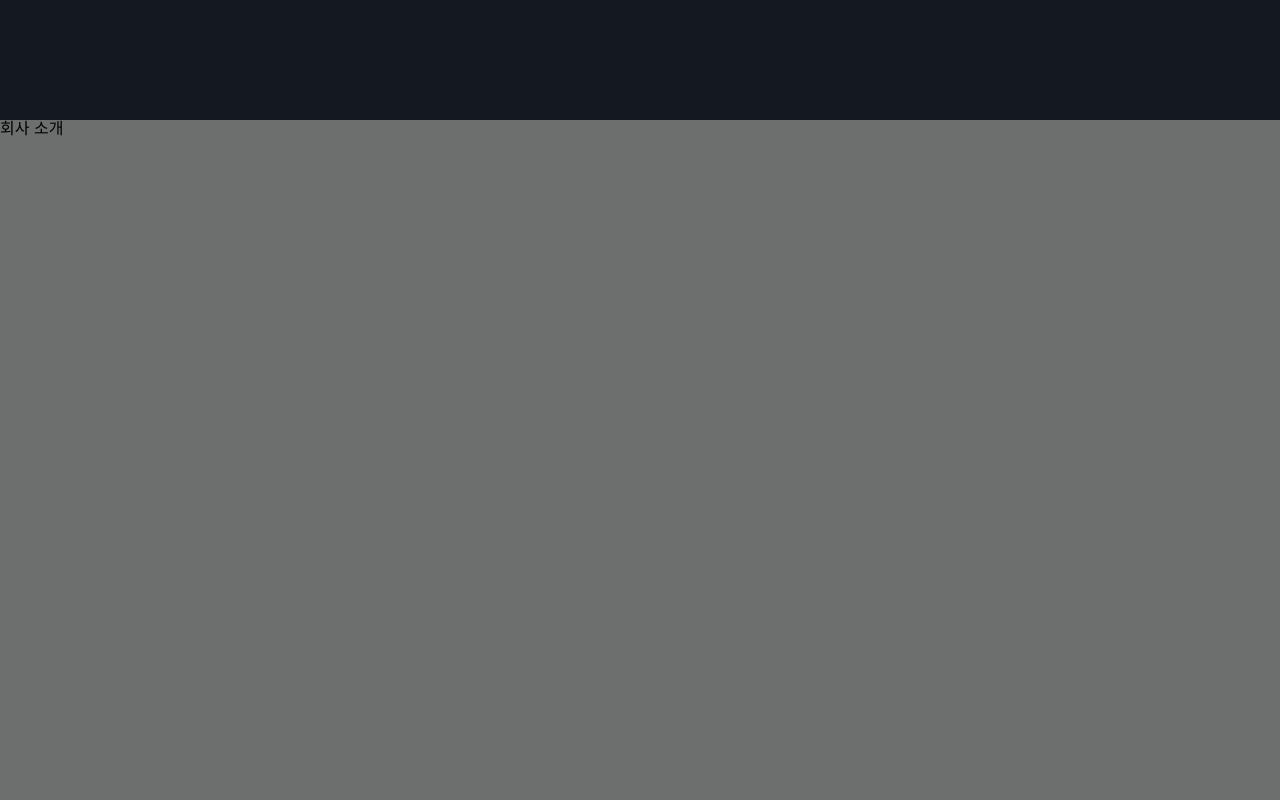
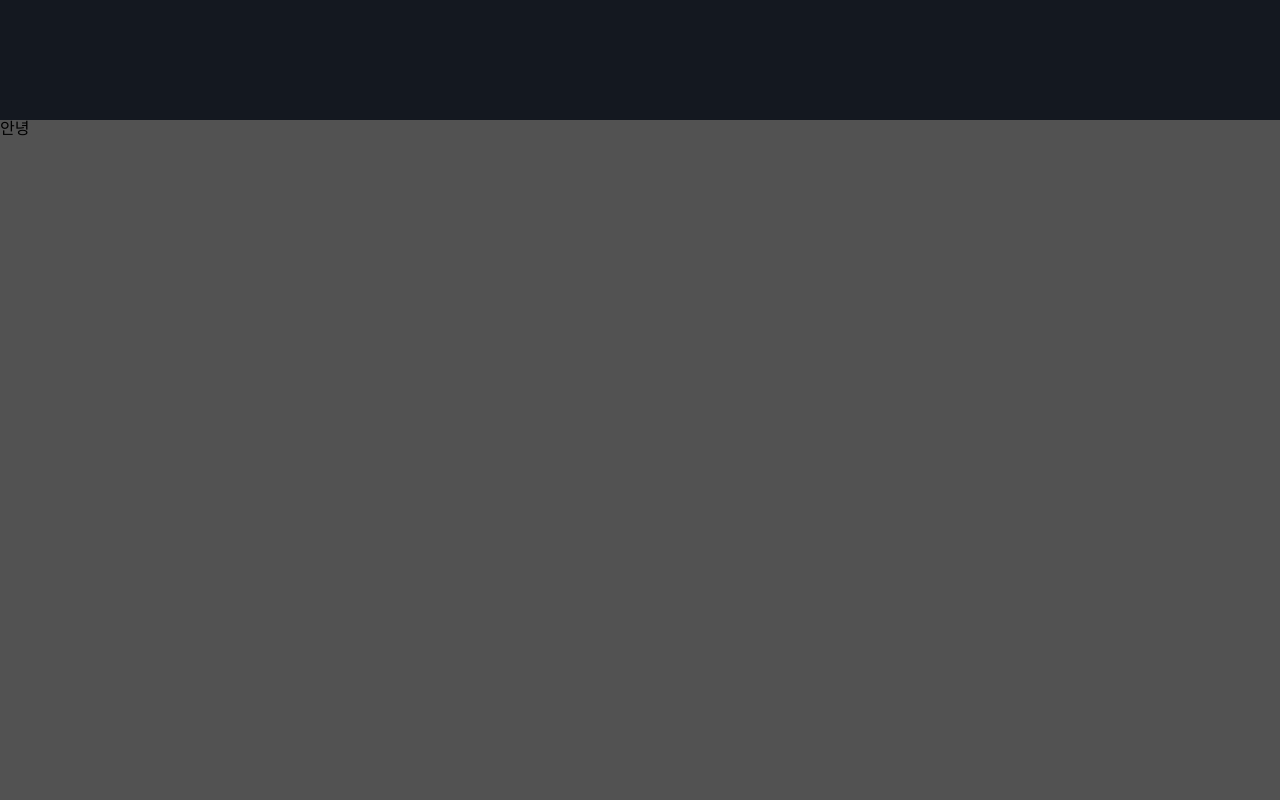
Before and after one commit to mewjeans/witdog-web, a Next.js app: page /home in a window 1280 px wide. Shown: the part 1040-1840 px from the top of the page. Built offline with nearby package versions, Linux system fonts and the light colour scheme.

Commit message:
fix: added each component

```diff
--- a/src/components/pages/home/HomePage.tsx
+++ b/src/components/pages/home/HomePage.tsx
@@ -4,6 +4,10 @@ import { Element } from 'react-scroll';
 import styled from 'styled-components';
 import Header from '@/components/Header';
 import Gnb from '../../Gnb';
+import ServiceSection from '../../sections/ServiceSection';
+import CompanyIntroSection from '../../sections/CompanySection';
+// import DownloadSection from '../../sections/DownloadSection';
+// import DemoSection from '../../sections/DemoSection';
 
 export const HomePage = () => {
   const servicesRef = useRef(null);
@@ -21,22 +25,11 @@ export const HomePage = () => {
         downloadRef={downloadRef}
       />
 
+      <ServiceSection servicesRef={servicesRef} />
+      <CompanyIntroSection companyRef={companyRef} />
+      {/* // <DemoSection demoRef={demoRef} />
+      // <DownloadSection downloadRef={downloadRef} /> */}
 
-    <ServicesSection ref={servicesRef}>
-      <p>안녕</p>
-    </ServicesSection>
-
-    <CompanySection ref={companyRef}>
-      <p>회사 소개</p>
-    </CompanySection>
-
-    <DemoSection ref={demoRef}>
-      <p>데모 영상</p>
-    </DemoSection>
-
-    <DownloadSection ref={downloadRef}>
-      <p>앱 다운로드</p>
-    </DownloadSection>
     </div>
   );
 };
--- /dev/null
+++ b/src/components/sections/CompanySection.tsx
@@ -0,0 +1,21 @@
+import React, { useRef } from 'react';
+import styled from 'styled-components';
+
+interface CompanySectionProps {
+    companyRef: React.MutableRefObject<null>;
+  }
+
+  const CompanyIntroSection: React.FC<CompanySectionProps> = ({ companyRef : companyRefProp }) => {
+    return (
+      <StyledCompanySection ref={ companyRefProp }>
+        <p>안녕</p>
+      </StyledCompanySection>
+    );
+  };
+
+const StyledCompanySection = styled.div`
+  background-color: #525252;
+  height: 116rem;
+`;
+
+export default CompanyIntroSection;
--- /dev/null
+++ b/src/components/sections/DemoSection.tsx
@@ -0,0 +1,22 @@
+import React, { useRef } from 'react';
+import styled from 'styled-components';
+
+interface DemoSectionProps {
+    demoRef: React.MutableRefObject<null>; // 이 부분을 수정해야 함
+  }
+
+  const DemoSection: React.FC<DemoSectionProps> = ({ demoRef }) => {
+    return (
+      <StyledDemoSection ref={demoRef}>
+        <p>안녕</p>
+      </StyledDemoSection>
+    );
+  };
+
+const StyledDemoSection = styled.div`
+  background-color: #141820;
+  height: 116rem;
+  /* 추가적인 스타일을 여기에 적용할 수 있습니다. */
+`;
+
+export default DemoSection;
--- /dev/null
+++ b/src/components/sections/DownloadSection.tsx
@@ -0,0 +1,22 @@
+import React, { useRef } from 'react';
+import styled from 'styled-components';
+
+interface DownloadSectionProps {
+    downloadRef: React.MutableRefObject<null>; // 이 부분을 수정해야 함
+  }
+
+  const DownloadSection: React.FC<DownloadSectionProps> = ({ downloadRef }) => {
+    return (
+      <StyledDownloadSection ref={downloadRef}>
+        <p>앱 다운로드</p>
+      </StyledDownloadSection>
+    );
+  };
+
+const StyledDownloadSection = styled.div`
+  background-color: #141820;
+  height: 116rem;
+  /* 추가적인 스타일을 여기에 적용할 수 있습니다. */
+`;
+
+export default DownloadSection;
--- /dev/null
+++ b/src/components/sections/ServiceSection.tsx
@@ -0,0 +1,22 @@
+import React, { useRef } from 'react';
+import styled from 'styled-components';
+
+interface ServiceSectionProps {
+    servicesRef: React.MutableRefObject<null>; // 이 부분을 수정해야 함
+  }
+
+  const ServiceSection: React.FC<ServiceSectionProps> = ({ servicesRef }) => {
+    return (
+      <StyledServicesSection ref={servicesRef}>
+        <p>안녕</p>
+      </StyledServicesSection>
+    );
+  };
+
+const StyledServicesSection = styled.div`
+  background-color: #141820;
+  height: 116rem;
+  /* 추가적인 스타일을 여기에 적용할 수 있습니다. */
+`;
+
+export default ServiceSection;
```
